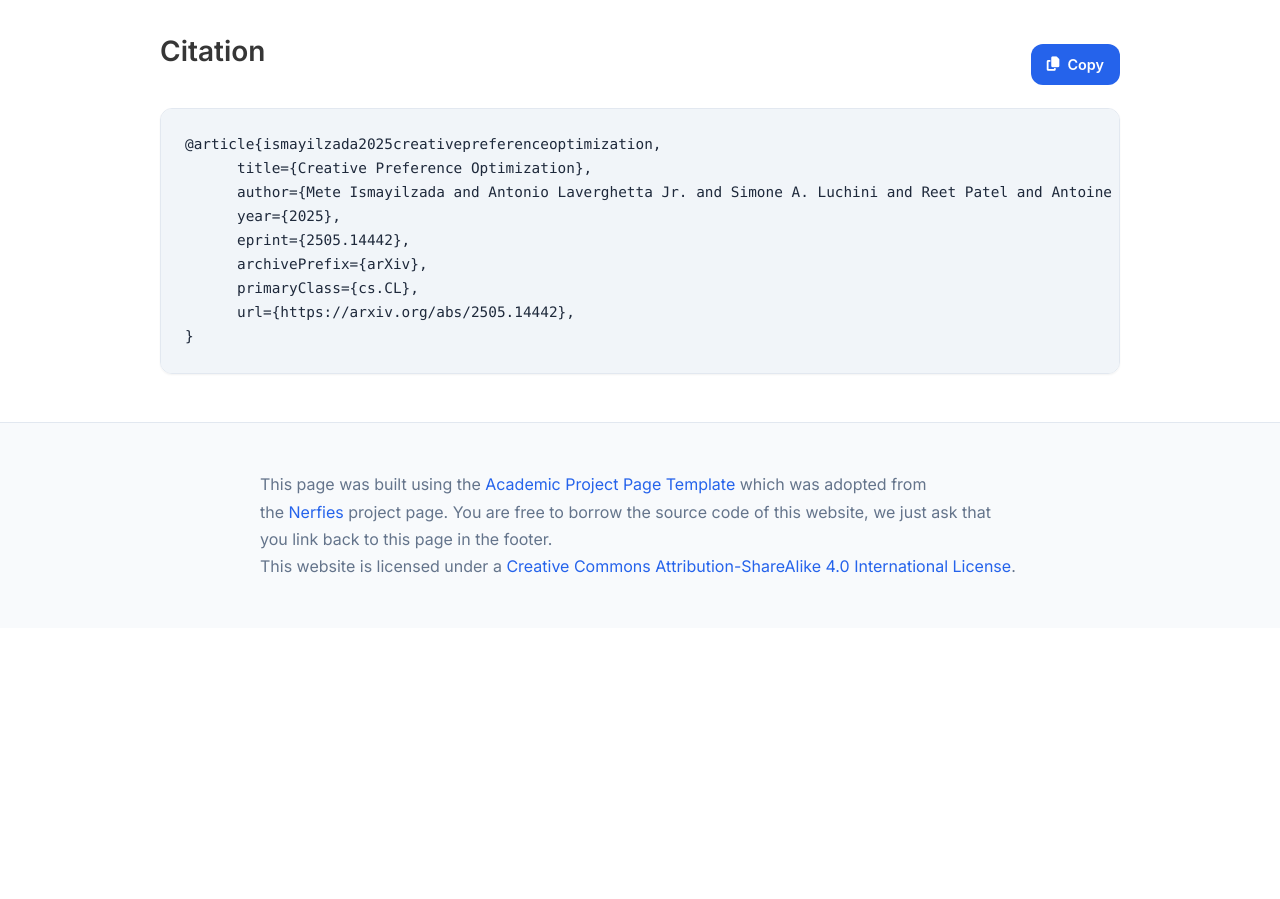
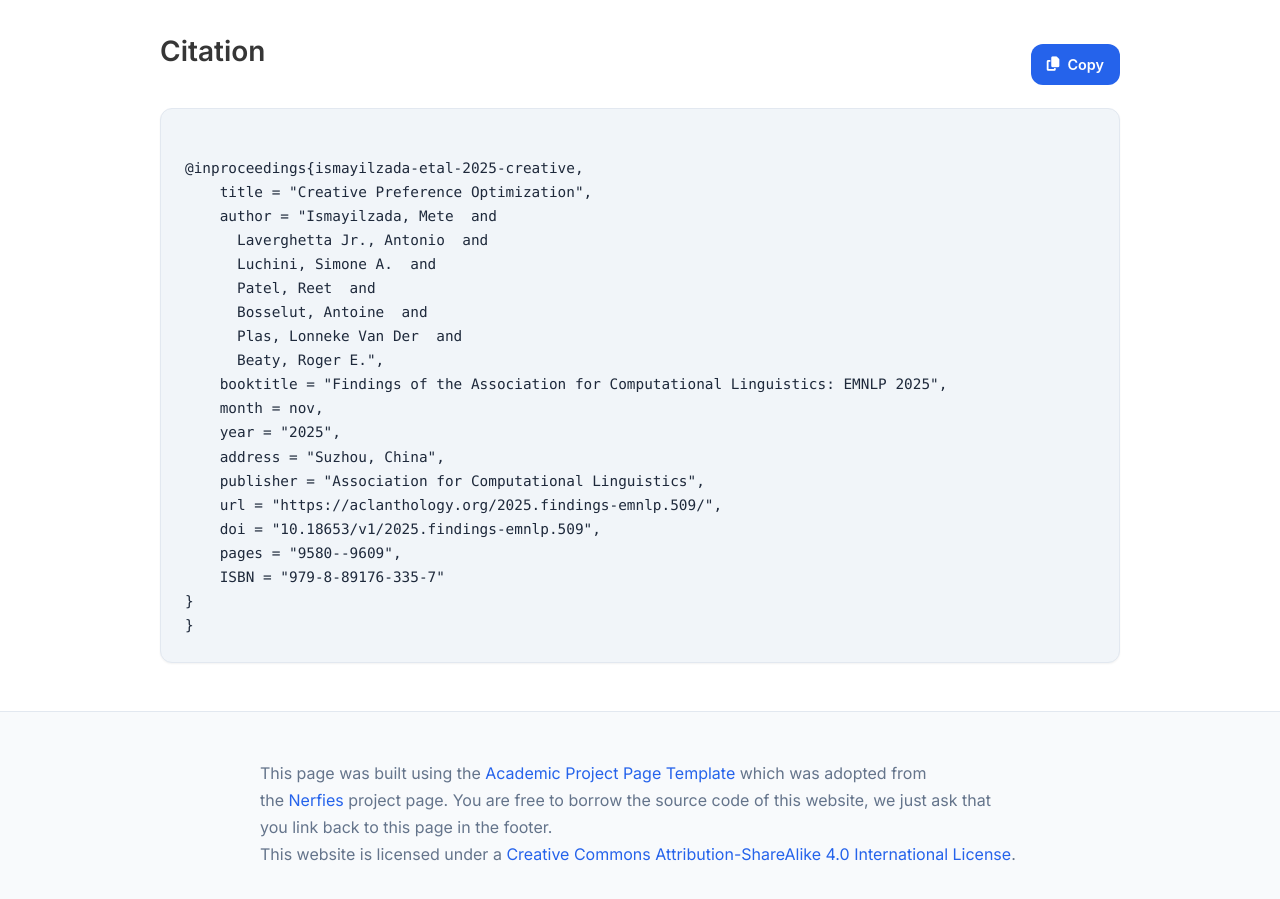
Before and after one commit to mismayil/creative-preference-optimization, a plain HTML site: page docs/index.html in a window 1280 px wide. Shown: the part 5740-6639 px from the top of the page. Before the commit the page ends 6368 px from the top, so only its background shows below. Drawn offline with nearby package versions, Linux system fonts and the light colour scheme; a script that the page names is missing; some icons are missing.

Commit message:
link updates

```diff
--- a/docs/index.html
+++ b/docs/index.html
@@ -62,7 +62,7 @@
   <meta name="citation_author" content="Beaty, Roger">
   <meta name="citation_publication_date" content="2025">
   <meta name="citation_conference_title" content="EMNLP 2025 (Findings)">
-  <meta name="citation_pdf_url" content="https://arxiv.org/pdf/2505.14442">
+  <meta name="citation_pdf_url" content="https://aclanthology.org/2025.findings-emnlp.509.pdf">
 
   <!-- Additional SEO -->
   <meta name="theme-color" content="#2563eb">
@@ -258,7 +258,7 @@
               <div class="publication-links">
                 <!-- TODO: Update with your arXiv paper ID -->
                 <span class="link-block">
-                  <a href="https://arxiv.org/pdf/2505.14442" target="_blank"
+                  <a href="https://aclanthology.org/2025.findings-emnlp.509.pdf" target="_blank"
                     class="external-link button is-normal is-rounded is-dark">
                     <span class="icon">
                       <i class="fas fa-file-pdf"></i>
@@ -679,14 +679,26 @@
           <span class="copy-text">Copy</span>
         </button>
       </div>
-      <pre id="bibtex-code"><code>@article{ismayilzada2025creativepreferenceoptimization,
-      title={Creative Preference Optimization},
-      author={Mete Ismayilzada and Antonio Laverghetta Jr. and Simone A. Luchini and Reet Patel and Antoine Bosselut and Lonneke van der Plas and Roger E. Beaty},
-      year={2025},
-      eprint={2505.14442},
-      archivePrefix={arXiv},
-      primaryClass={cs.CL},
-      url={https://arxiv.org/abs/2505.14442},
+      <pre id="bibtex-code"><code>
+@inproceedings{ismayilzada-etal-2025-creative,
+    title = "Creative Preference Optimization",
+    author = "Ismayilzada, Mete  and
+      Laverghetta Jr., Antonio  and
+      Luchini, Simone A.  and
+      Patel, Reet  and
+      Bosselut, Antoine  and
+      Plas, Lonneke Van Der  and
+      Beaty, Roger E.",
+    booktitle = "Findings of the Association for Computational Linguistics: EMNLP 2025",
+    month = nov,
+    year = "2025",
+    address = "Suzhou, China",
+    publisher = "Association for Computational Linguistics",
+    url = "https://aclanthology.org/2025.findings-emnlp.509/",
+    doi = "10.18653/v1/2025.findings-emnlp.509",
+    pages = "9580--9609",
+    ISBN = "979-8-89176-335-7"
+}
 }</code></pre>
     </div>
 </section>
```
Also changed, not shown: 1 other file.
